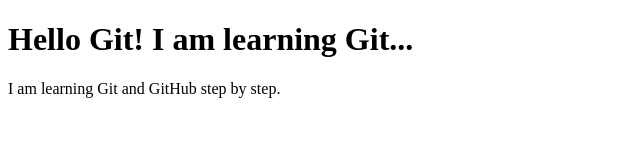
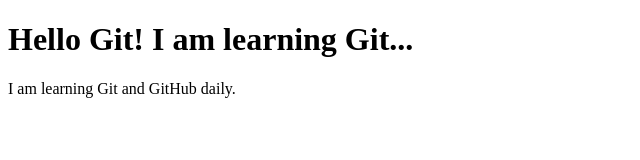
Before and after one commit to Likithaa057/git-practice, a plain HTML site: page index.html in a window 1280 px wide. Shown: the full height of the page, 0-640 px from the left. Drawn offline with Linux system fonts and the light colour scheme.

Commit message:
changes made

```diff
--- a/index.html
+++ b/index.html
@@ -5,6 +5,6 @@
 </head>
 <body>
     <h1>Hello Git! I am learning Git...</h1>
-    <p>I am learning Git and GitHub step by step.</p>
+    <p>I am learning Git and GitHub daily.</p>
 </body>
 </html>
```
